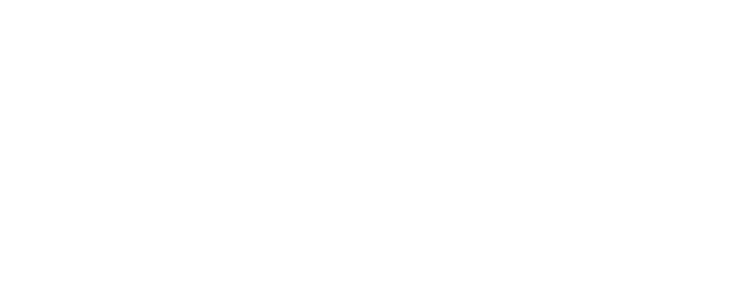
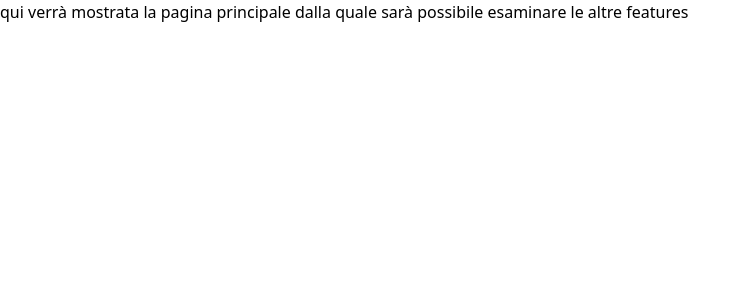
Before and after one commit to SpadaroFederico/UI-library, a React (Vite) app: page / in a window 1280 px wide. Before the commit this address had no page. Shown: the top 300 px of the page, without its empty margins (0-751 px from the left). Built offline with nearby package versions, Linux system fonts and the light colour scheme.

Commit message:
[FIX] Routes home/notfound

```diff
--- a/src/App.jsx
+++ b/src/App.jsx
@@ -14,7 +14,7 @@
         <Route path="Login" element={<Login/>}/>
 
         {/* pagina Home */}
-        <Route path="Home" element={<Home/>}/>
+        <Route path="/" element={<Home/>}/>
 
         {/* pagine ordini e dashboard */}
         <Route path="Orders" element={<Orders/>}/>
@@ -24,7 +24,7 @@
         <Route path="Support" element={<Support/>}/>
 
         {/* Pagina NotFound */}
-        <Route path="NotFound" element={<NotFound/>}/>
+        <Route path="*" element={<NotFound/>}/>
       </Routes>
     </BrowserRouter>
   );
```
